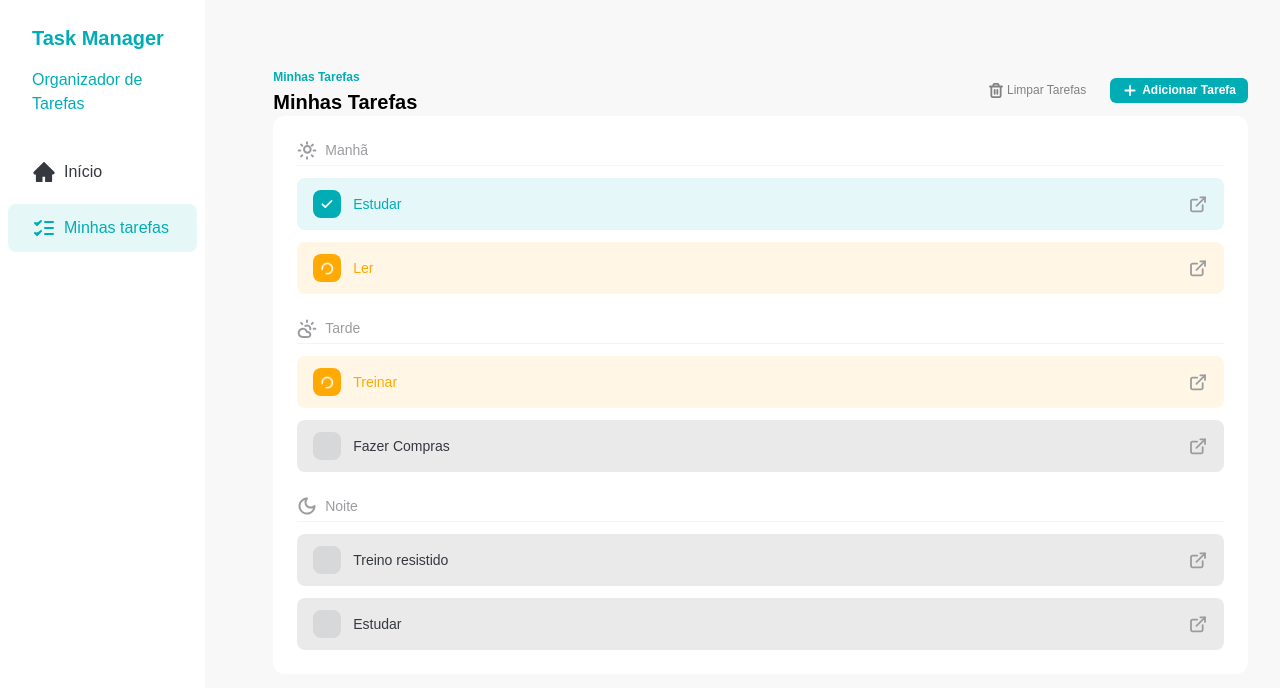
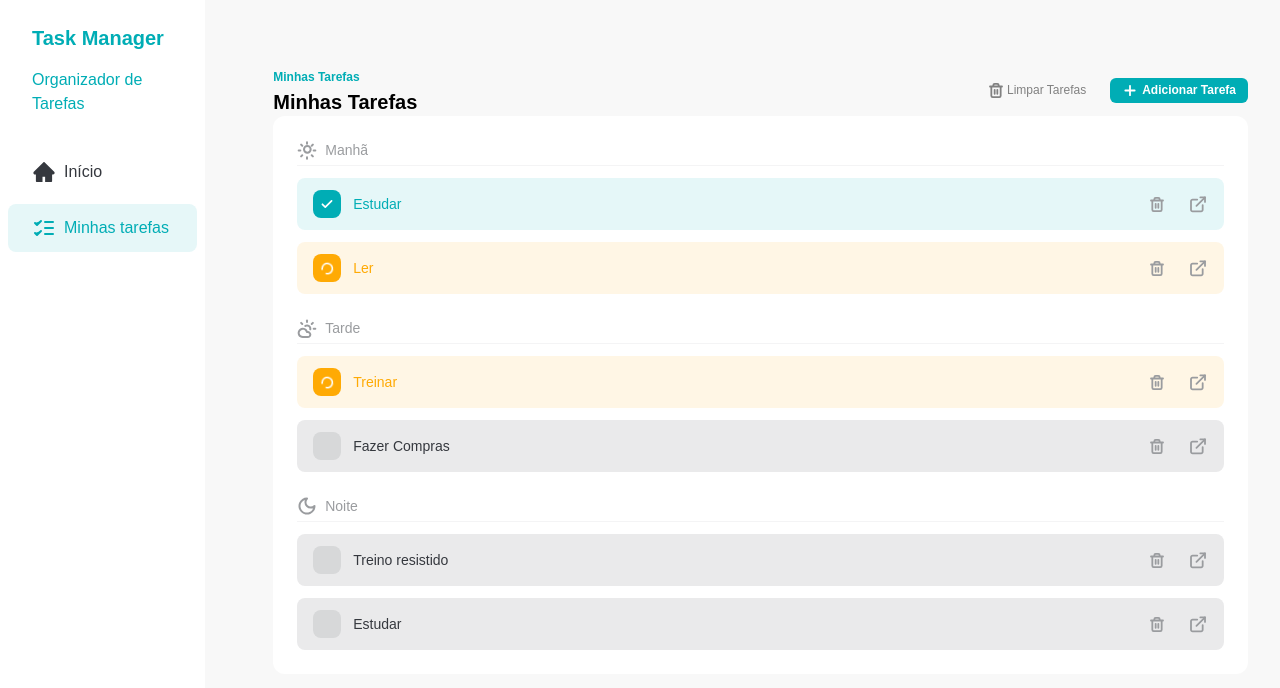
Before and after one commit to joaovpzdev/fsc-task-manager, a React (Vite) app: page / in a window 1280 px wide. Shown: the top 688 px of the page. Built offline with nearby package versions, Linux system fonts and the light colour scheme; a web font is replaced by a local one.

Commit message:
feat: unsure tasks can be delete.

```diff
--- a/src/components/Button.jsx
+++ b/src/components/Button.jsx
@@ -1,4 +1,4 @@
-const Button = ({ children, variant }) => {
+const Button = ({ children, variant, onClick }) => {
   const getVariantClasses = () => {
     if (variant === "primary") {
       return "bg-[#00adb5] text-white font-semibold";
@@ -10,6 +10,7 @@ const Button = ({ children, variant }) => {
   return (
     <button
       className={`flex items-center hover:opacity-50 gap-1 rounded-md px-3 py-1 text-xs transition ${getVariantClasses()}`}
+      onClick={onClick}
     >
       {children}
     </button>
--- a/src/components/TaskItem.jsx
+++ b/src/components/TaskItem.jsx
@@ -1,8 +1,10 @@
 import CheckIcon from "./assets/fonts/icons/check.svg?react"
 import LoaderIcon from "./assets/fonts/icons/loader.svg?react"
 import DetailsIcon from "./assets/fonts/icons/details.svg?react"
+import TrashIcon from "./assets/fonts/icons/trash.svg?react"
+import Button from "./Button.jsx"
 
-const TaskItem = ({task, handleTaskCheckboxChange}) =>{
+const TaskItem = ({task, handleTaskCheckboxChange, handleTaskDeleteClick}) =>{
     const getStatusClasses = () => {
         if (task.status === "done") {
             return "bg-[#00ADB5] text-[#00ADB5]"
@@ -29,9 +31,14 @@ const TaskItem = ({task, handleTaskCheckboxChange}) =>{
             </label>
             {task.title}
         </div>
-        <a href="#" className="transition hover:opacity-75">
-            <DetailsIcon />
-        </a>
+        <div className="flex items-center gap-3">
+            <Button variant="secondary" className="p-2 " onClick={() => handleTaskDeleteClick(task.id)}>
+                <TrashIcon className="text-[#9A9C9F]" />
+            </Button>
+            <a href="#" className="transition hover:opacity-75">
+                <DetailsIcon />
+            </a>
+        </div>
     </div>
 
     )
--- a/src/components/Tasks.jsx
+++ b/src/components/Tasks.jsx
@@ -16,6 +16,12 @@ const Tasks = () => {
   const morningTasks = tasks.filter((task) => task.time === "morning");
   const afternoonTasks = tasks.filter((task) => task.time === "afternoon");
   const eveningTasks = tasks.filter((task) => task.time === "evening");
+
+  //Função para deletar uma tarefa
+  const handleTaskDeleteClick = (taskId) => {
+    const newTasks = tasks.filter((task) => task.id !== taskId);
+    setTasks(newTasks);
+  }
 
   {
     /* atualização de progresso das checkboxes */
@@ -79,6 +85,7 @@ const Tasks = () => {
               key={task.id}
               task={task}
               handleTaskCheckboxChange={handleTaskCheckboxChange}
+              handleTaskDeleteClick={handleTaskDeleteClick}
             />
           ))}
         </div>
@@ -93,6 +100,7 @@ const Tasks = () => {
               key={task.id}
               task={task}
               handleTaskCheckboxChange={handleTaskCheckboxChange}
+              handleTaskDeleteClick={handleTaskDeleteClick}
             />
           ))}
         </div>
@@ -107,6 +115,7 @@ const Tasks = () => {
               key={task.id}
               task={task}
               handleTaskCheckboxChange={handleTaskCheckboxChange}
+              handleTaskDeleteClick={handleTaskDeleteClick}
             />
           ))}
         </div>
```
